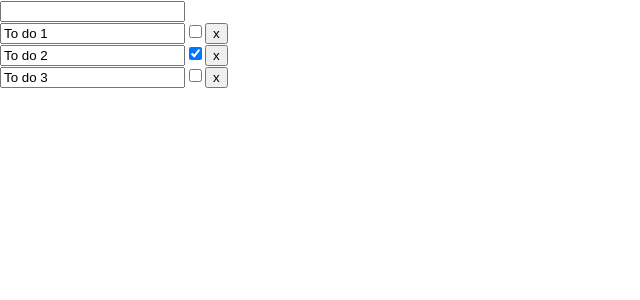
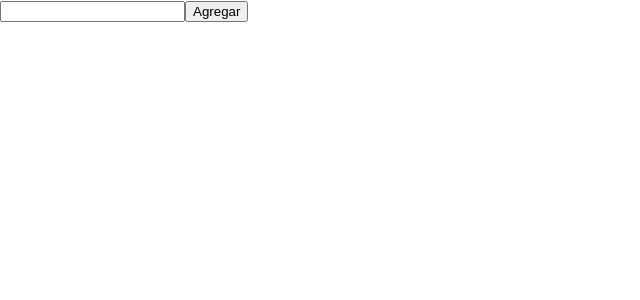
Before and after one commit to jr-98/ReactCourse, a React (Create React App) app in the folder todo_list_recoil/: page / in a window 1280 px wide. Shown: the top 300 px of the page, without its empty margins (0-640 px from the left). Built offline with nearby package versions, Linux system fonts and the light colour scheme.

Commit message:
Section42: Uso de UseRecooilState and use RecoilValue

```diff
--- a/todo_list_recoil/src/App.js
+++ b/todo_list_recoil/src/App.js
@@ -1,7 +1,9 @@
 import './App.css';
 import {
   RecoilRoot,
-
+  atom,
+  useRecoilState,
+  useRecoilValue
 } from 'recoil';
 import { useState } from 'react';
 //Funcion render
@@ -14,25 +16,36 @@ function App() {
   );
 }
 //cosntates
-const todos = [
-  { text: 'To do 1', isComplete: false },
-  { text: 'To do 2', isComplete: true },
-  { text: 'To do 3', isComplete: false },
-]
+let id = 0
+const TodoListState = atom({
+  key: 'todoListState',
+  default: []
+})
 //funciones
 function ItemCreator() {
   const [text, setText] = useState()
+  const [newToDo, setNewToDo] = useRecoilState(TodoListState)
   const onChangeText = value => {
     setText(value.target.value)
+  }
+  const onClickNewItem = () => {
+    setNewToDo(
+      [...newToDo,
+      {
+        id: id++, text, isComplete: false
+      }]
+    )
+    setText('')
   }
   return (
     <div>
       <input value={text} onChange={onChangeText} />
-
+      <button onClick={onClickNewItem}>Agregar</button>
     </div>
   )
 }
 function TodoList() {
+  const todos = useRecoilValue(TodoListState)
   return (
     <div>
       {
```
